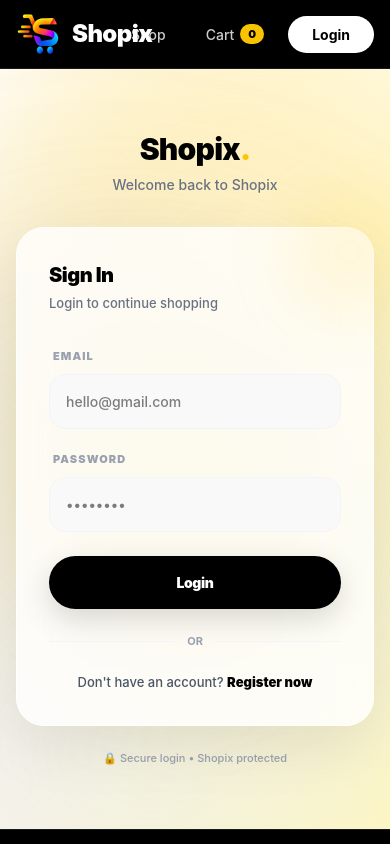
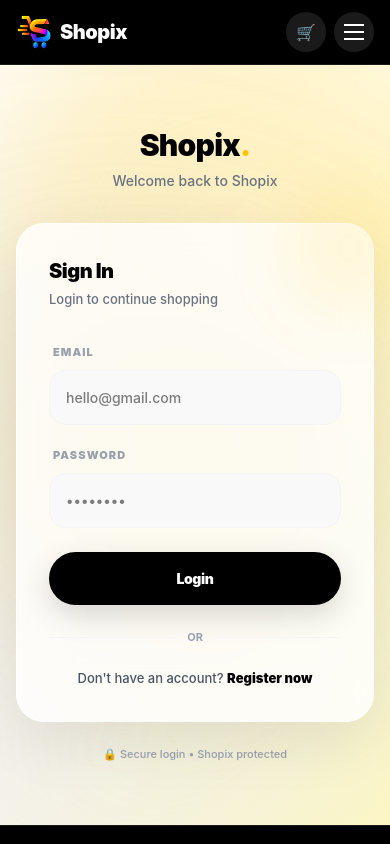
Before and after one commit to Aditi-2909/Shopix, a React (Vite) app in the folder frontend/: page /login in a window 390 px wide. Shown: the top 844 px of the page. Built offline with nearby package versions, Linux system fonts and the light colour scheme; no server answers.

Commit message:
make navbar responsive

```diff
--- a/frontend/src/components/Navbar.jsx
+++ b/frontend/src/components/Navbar.jsx
@@ -1,77 +1,3 @@
-// import React, { useContext, useEffect, useState } from 'react'
-// import { Link, useNavigate } from 'react-router-dom'
-// import logo from '../assets/Shopix Logo.jpeg'
-// import { AuthContext } from '../context/AuthContext'
-// import { useSelector } from 'react-redux'
-
-// const Navbar = () => {
-//     const { user } = useContext(AuthContext);
-//     const cartItems = useSelector((state) => state.cart?.cartItems || []);
-//     const [avatar, setAvatar] = useState(localStorage.getItem('shopix_avatar') || null);
-
-//     useEffect(() => {
-//         const updateAvatar = () => setAvatar(localStorage.getItem('shopix_avatar'));
-//         window.addEventListener('storage', updateAvatar);
-//         window.addEventListener('avatarUpdated', updateAvatar);
-//         const interval = setInterval(updateAvatar, 1000);
-//         return () => {
-//             window.removeEventListener('storage', updateAvatar);
-//             window.removeEventListener('avatarUpdated', updateAvatar);
-//             clearInterval(interval);
-//         };
-//     }, []);
-
-//     return (
-//         <nav className="bg-black border-b border-white/10 sticky top-0 z-50 w-full">
-//             <div className="w-full px-4 sm:px-8 lg:px-12 py-3 flex items-center justify-between">
-
-//                 <Link to="/" className="flex items-center gap-3 group">
-//                     <img src={logo} alt="Shopix Logo" className="h-11 w-11 object-contain group-hover:scale-110 transition-transform" />
-//                     <span className="text-white text-[24px] font-black tracking-tight group-hover:text-[#F9C301] transition-colors">Shopix</span>
-//                 </Link>
-
-//                 <ul className="flex items-center gap-2 sm:gap-4 text-[14px] font-medium">
-//                     <li>
-//                         <Link to="/shop" className="text-white/80 hover:text-white hover:bg-white/10 px-4 py-2 rounded-full transition-all">Shop</Link>
-//                     </li>
-//                     <li>
-//                         <Link to="/cart" className="text-white/80 hover:text-white hover:bg-white/10 px-4 py-2 rounded-full transition-all flex items-center gap-1.5">
-//                             Cart <span className="bg-[#F9C301] text-black text-[11px] font-black px-2 py-0.5 rounded-full">{cartItems.reduce((a,c)=>a + (c.qty||1),0)}</span>
-//                         </Link>
-//                     </li>
-
-//                     {user ? (
-//                         <>
-//                             {user.role === 'admin' && (
-//                                 <li>
-//                                     <Link to="/admin" className="bg-white text-black px-4 py-2 rounded-full hover:bg-gray-200 transition-colors text-xs font-bold">Admin</Link>
-//                                 </li>
-//                             )}
-//                             <li>
-//                                 <Link to="/profile" className="flex items-center gap-2.5 pl-2 pr-1 py-1 rounded-full bg-white/10 hover:bg-white/15 border border-white/10 transition-all group">
-//                                     <span className="hidden sm:block text-white text-sm font-semibold pl-2">Hi, {user.name?.split(' ')[0]}</span>
-//                                     <div className="w-9 h-9 rounded-full overflow-hidden bg-[#F9C301] border-2 border-white/20 flex items-center justify-center text-black font-black text-sm group-hover:border-[#F9C301] transition-all">
-//                                         {avatar ? <img src={avatar} alt="profile" className="w-full h-full object-cover" /> : (user.name ? user.name[0].toUpperCase() : 'U')}
-//                                     </div>
-//                                 </Link>
-//                             </li>
-//                         </>
-//                     ) : (
-//                         <li>
-//                             <Link to="/login" className="bg-white text-black font-bold px-6 py-2.5 rounded-full hover:bg-[#F9C301] transition-all">Login</Link>
-//                         </li>
-//                     )}
-//                 </ul>
-//             </div>
-//         </nav>
-//     );
-// };
-
-// export default Navbar;
-
-
-
-
 import React, { useContext, useEffect, useState } from 'react'
 import { Link, useNavigate } from 'react-router-dom'
 import logo from '../assets/Shopix Logo.jpeg'
@@ -82,6 +8,8 @@ const Navbar = () => {
     const { user, isAdmin } = useContext(AuthContext);
     const cartItems = useSelector((state) => state.cart?.cartItems || []);
     const [avatar, setAvatar] = useState(localStorage.getItem('shopix_avatar') || null);
+    const [menuOpen, setMenuOpen] = useState(false);
+    const navigate = useNavigate();
 
     useEffect(() => {
         const updateAvatar = () => setAvatar(localStorage.getItem('shopix_avatar'));
@@ -97,22 +25,27 @@ const Navbar = () => {
         };
     }, []);
 
+    const cartCount = cartItems.reduce((a, c) => a + (c.qty || 1), 0);
+
+    const closeMenu = () => setMenuOpen(false);
+
     return (
         <nav className="bg-black border-b border-white/10 sticky top-0 z-50 w-full">
             <div className="w-full px-4 sm:px-8 lg:px-12 py-3 flex items-center justify-between">
 
-                <Link to="/" className="flex items-center gap-3 group">
-                    <img src={logo} alt="Shopix Logo" className="h-11 w-11 object-contain group-hover:scale-110 transition-transform" />
-                    <span className="text-white text-[24px] font-black tracking-tight group-hover:text-[#F9C301] transition-colors">Shopix</span>
+                <Link to="/" onClick={closeMenu} className="flex items-center gap-2 sm:gap-3 group shrink-0">
+                    <img src={logo} alt="Shopix Logo" className="h-9 w-9 sm:h-11 sm:w-11 object-contain group-hover:scale-110 transition-transform" />
+                    <span className="text-white text-[20px] sm:text-[24px] font-black tracking-tight group-hover:text-[#F9C301] transition-colors">Shopix</span>
                 </Link>
 
-                <ul className="flex items-center gap-2 sm:gap-4 text-[14px] font-medium">
+                {/* Desktop Menu */}
+                <ul className="hidden md:flex items-center gap-2 sm:gap-4 text-[14px] font-medium">
                     <li>
                         <Link to="/shop" className="text-white/80 hover:text-white hover:bg-white/10 px-4 py-2 rounded-full transition-all">Shop</Link>
                     </li>
                     <li>
                         <Link to="/cart" className="text-white/80 hover:text-white hover:bg-white/10 px-4 py-2 rounded-full transition-all flex items-center gap-1.5">
-                            Cart <span className="bg-[#F9C301] text-black text-[11px] font-black px-2 py-0.5 rounded-full">{cartItems.reduce((a,c)=>a + (c.qty||1),0)}</span>
+                            Cart <span className="bg-[#F9C301] text-black text-[11px] font-black px-2 py-0.5 rounded-full">{cartCount}</span>
                         </Link>
                     </li>
 
@@ -125,7 +58,7 @@ const Navbar = () => {
                             )}
                             <li>
                                 <Link to="/profile" className="flex items-center gap-2.5 pl-2 pr-1 py-1 rounded-full bg-white/10 hover:bg-white/15 border border-white/10 transition-all group">
-                                    <span className="hidden sm:block text-white text-sm font-semibold pl-2">Hi, {user.name?.split(' ')[0]}</span>
+                                    <span className="hidden lg:block text-white text-sm font-semibold pl-2">Hi, {user.name?.split(' ')[0]}</span>
                                     <div className="w-9 h-9 rounded-full overflow-hidden bg-[#F9C301] border-2 border-white/20 flex items-center justify-center text-black font-black text-sm group-hover:border-[#F9C301] transition-all">
                                         {avatar ? <img src={avatar} alt="profile" className="w-full h-full object-cover" /> : (user.name ? user.name[0].toUpperCase() : 'U')}
                                     </div>
@@ -138,7 +71,52 @@ const Navbar = () => {
                         </li>
                     )}
                 </ul>
+
+                {/* Mobile Right Side - Cart + Hamburger */}
+                <div className="flex md:hidden items-center gap-2">
+                    <Link to="/cart" className="relative w-10 h-10 rounded-full bg-white/10 flex items-center justify-center text-white">
+                        🛒
+                        {cartCount > 0 && (
+                            <span className="absolute -top-1 -right-1 bg-[#F9C301] text-black text-[10px] font-black w-5 h-5 rounded-full flex items-center justify-center">{cartCount}</span>
+                        )}
+                    </Link>
+
+                    <button onClick={() => setMenuOpen(!menuOpen)} className="w-10 h-10 rounded-full bg-white/10 flex flex-col items-center justify-center gap-[5px]">
+                        <span className={`w-5 h-[2px] bg-white transition-all ${menuOpen ? 'rotate-45 translate-y-[7px]' : ''}`}></span>
+                        <span className={`w-5 h-[2px] bg-white transition-all ${menuOpen ? 'opacity-0' : ''}`}></span>
+                        <span className={`w-5 h-[2px] bg-white transition-all ${menuOpen ? '-rotate-45 -translate-y-[7px]' : ''}`}></span>
+                    </button>
+                </div>
             </div>
+
+            {/* Mobile Dropdown Menu */}
+            {menuOpen && (
+                <div className="md:hidden bg-black border-t border-white/10 px-4 pb-5 pt-2 animate-in slide-in-from-top-2">
+                    <div className="flex flex-col gap-2">
+                        <Link to="/shop" onClick={closeMenu} className="text-white font-bold px-4 py-3 rounded-xl bg-white/5 hover:bg-white/10">🛍️ Shop</Link>
+                        <Link to="/cart" onClick={closeMenu} className="text-white font-bold px-4 py-3 rounded-xl bg-white/5 hover:bg-white/10 flex justify-between">🛒 Cart <span className="bg-[#F9C301] text-black text-xs font-black px-2.5 py-1 rounded-full">{cartCount}</span></Link>
+
+                        {user ? (
+                            <>
+                                {isAdmin && (
+                                    <Link to="/admin" onClick={closeMenu} className="bg-white text-black font-bold px-4 py-3 rounded-xl text-center">Admin Dashboard</Link>
+                                )}
+                                <Link to="/profile" onClick={closeMenu} className="flex items-center gap-3 px-4 py-3 rounded-xl bg-white/5">
+                                    <div className="w-10 h-10 rounded-full overflow-hidden bg-[#F9C301] flex items-center justify-center text-black font-black">
+                                        {avatar ? <img src={avatar} alt="profile" className="w-full h-full object-cover" /> : (user.name ? user.name[0].toUpperCase() : 'U')}
+                                    </div>
+                                    <div>
+                                        <p className="text-white font-bold text-sm">Hi, {user.name?.split(' ')[0]}</p>
+                                        <p className="text-white/50 text-xs">View Profile</p>
+                                    </div>
+                                </Link>
+                            </>
+                        ) : (
+                            <Link to="/login" onClick={closeMenu} className="bg-white text-black font-bold px-4 py-3 rounded-xl text-center">Login</Link>
+                        )}
+                    </div>
+                </div>
+            )}
         </nav>
     );
 };
```
